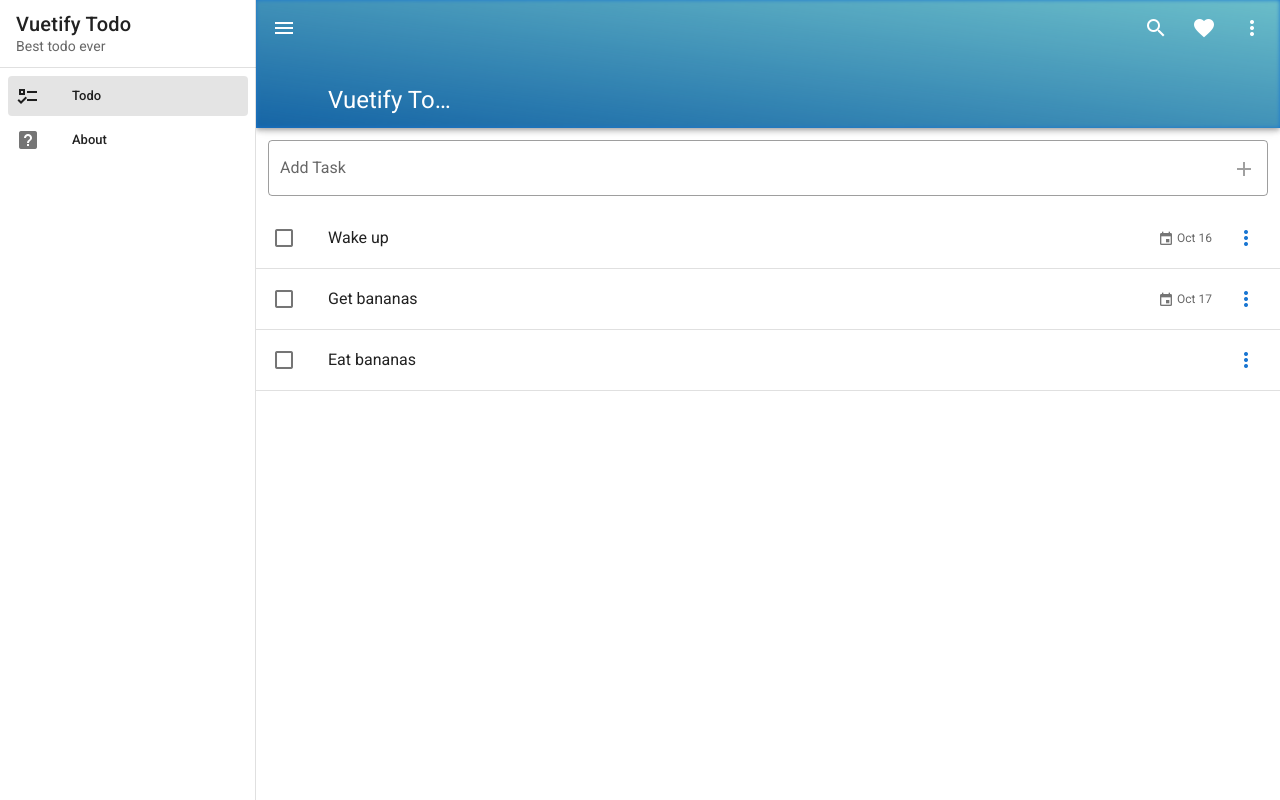
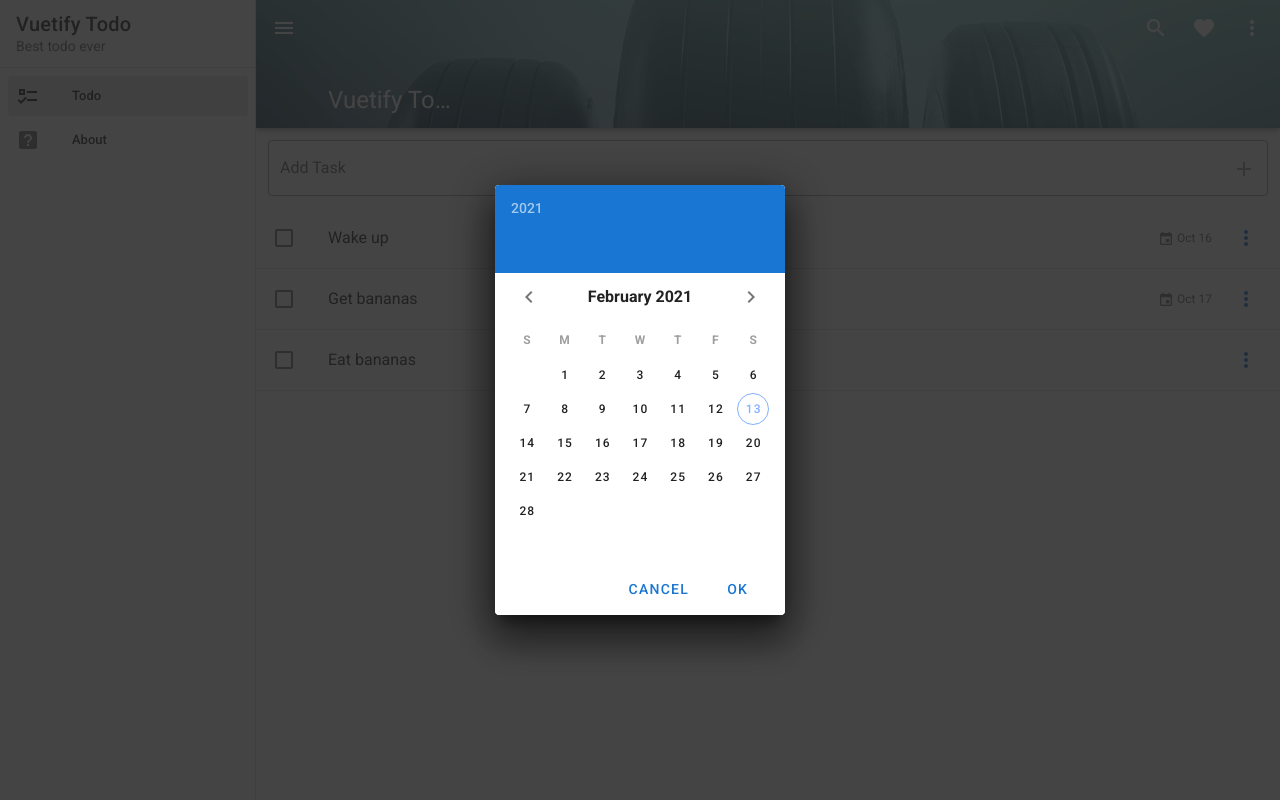
Before and after one commit to girotobial/Vuetify-todo, a Vue app: page / in a window 1280 px wide. Built offline with nearby package versions, Linux system fonts and the light colour scheme.

Commit message:
L63: add due date picker

```diff
--- /dev/null
+++ b/src/components/Todo/Dialogs/DialogDueDate.vue
@@ -0,0 +1,33 @@
+<template>
+  <v-dialog
+    ref="dialog"
+    :value="true"
+    :return-value.sync="date"
+    persistent
+    width="290px"
+  >
+    <v-date-picker v-model="date" scrollable>
+      <v-spacer></v-spacer>
+      <v-btn text color="primary" @click="modal = false">
+        Cancel
+      </v-btn>
+      <v-btn text color="primary" @click="$refs.dialog.save(date)">
+        OK
+      </v-btn>
+    </v-date-picker>
+  </v-dialog>
+</template>
+
+<script lang="ts">
+import Vue from "vue";
+
+export default Vue.extend({
+  data() {
+    return {
+      date: null
+    };
+  }
+});
+</script>
+
+<style></style>
--- a/src/components/Todo/TaskMenu.vue
+++ b/src/components/Todo/TaskMenu.vue
@@ -25,6 +25,11 @@
       :task="task"
       @close="dialogs.delete = false"
     />
+    <dialog-due-date
+      v-if="dialogs.dueDate"
+      :task="task"
+      @close="dialogs.dueDate = false"
+    />
     <dialog-edit
       v-if="dialogs.edit"
       :task="task"
@@ -37,6 +42,7 @@
 import Vue from "vue";
 import DialogDelete from "@/components/Todo/Dialogs/DialogDelete.vue";
 import DialogEdit from "@/components/Todo/Dialogs/DialogEdit.vue";
+import DialogDueDate from "@/components/Todo/Dialogs/DialogDueDate.vue";
 
 export default Vue.extend({
   props: ["task"],
@@ -44,7 +50,8 @@
     return {
       dialogs: {
         delete: false,
-        edit: false
+        edit: false,
+        dueDate: true
       },
       items: [
         {
@@ -78,6 +85,7 @@
   },
   components: {
     "dialog-delete": DialogDelete,
+    "dialog-due-date": DialogDueDate,
     "dialog-edit": DialogEdit
   }
 });
```
